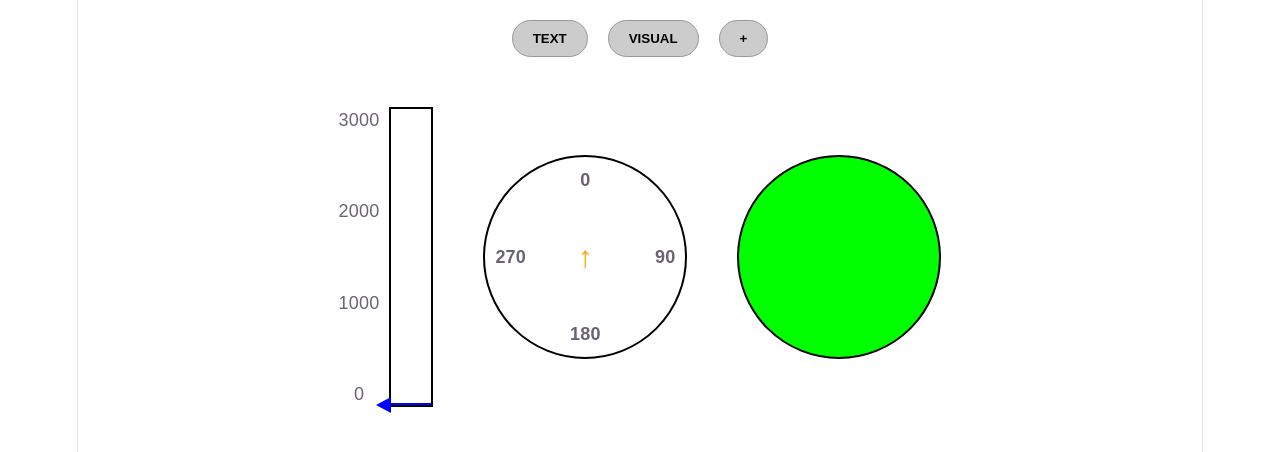
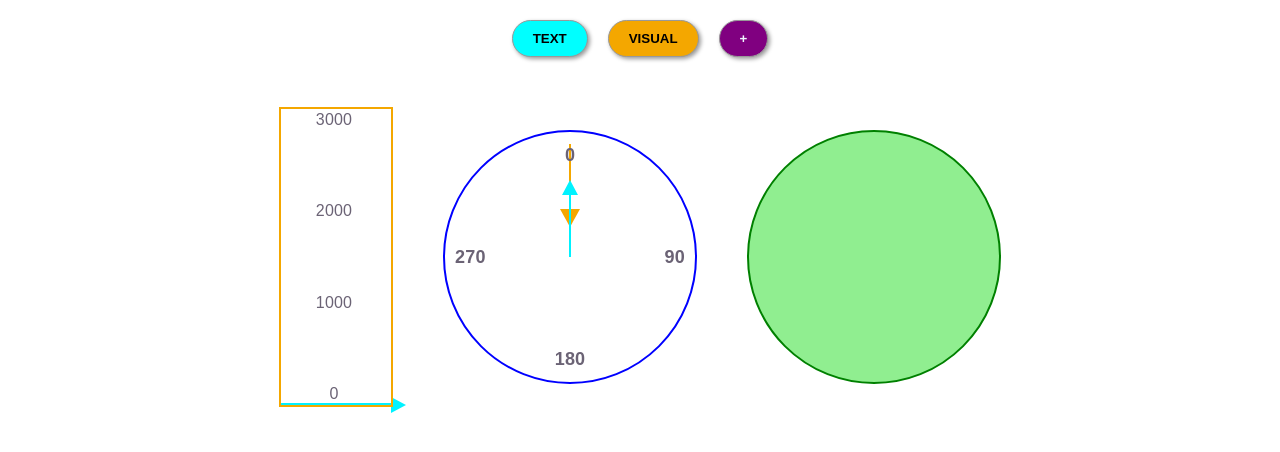
Before and after one commit to yad-azarya/flight-project, a React (Vite) app in the folder client/: page / in a window 1280 px wide. Shown: the top 452 px of the page. Built offline with nearby package versions, Linux system fonts and the light colour scheme; no server answers.

Commit message:
CSS editing.

```diff
--- a/client/src/App.css
+++ b/client/src/App.css
@@ -3,6 +3,7 @@
   font-family: Arial, sans-serif;
   text-align: center;
 }
+
 
 .controls button {
   margin: 0 10px;
@@ -12,6 +13,18 @@
   border: 1px solid #999;
   cursor: pointer;
   font-weight: bold;
+  box-shadow: 2px 2px 4px rgba(0, 0, 0, 0.4);
+}
+
+#text-btn {
+  background-color: aqua;
+}
+#visual-btn {
+  background-color: #f4a700;
+}
+#plus-btn {
+  background-color: purple;
+  color: aliceblue;
 }
 
 .text-view, .visual-view {
@@ -23,17 +36,26 @@
 }
 
 .text-card {
-  border: 1px solid #000;
+  border: 2px solid #000;
   border-radius: 50px;
   padding: 20px 40px;
   min-width: 100px;
+}
+
+.altitude-card {
+  border-color: darkorange;
+}
+.his-card {
+  border-color: blue;
+}
+.adi-card {
+  border-color: green;
 }
 
 .indicator {
   position: relative;
 }
 
-/* מחוון גובה */
 .altitude-indicator {
   display: flex;
   height: 300px;
@@ -42,33 +64,41 @@
   display: flex;
   flex-direction: column;
   justify-content: space-between;
-  margin-right: 10px;
+  position: absolute;
+  height: 100%;
+  width: 110px;
 }
+
+.alt-scale span {
+  font-size: medium;
+}
+
 .alt-bar {
-  width: 40px;
-  border: 2px solid #000;
+  width: 110px;
+  border: 2px solid #f4a700;
   position: relative;
 }
 .alt-marker {
   position: absolute;
   width: 100%;
-  border-top: 2px solid blue;
+  border-top: 2px solid rgb(0, 242, 255);
   transition: bottom 0.3s;
+  z-index: -2;
 }
-.arrow-left {
+.arrow-right {
   position: absolute;
-  left: -15px;
+  right: -15px;
   top: -8px;
   border-top: 8px solid transparent;
   border-bottom: 8px solid transparent;
-  border-right: 15px solid blue;
+  border-left: 15px solid rgb(0, 242, 255);
 }
 
 
 .his-indicator {
-  width: 200px;
-  height: 200px;
-  border: 2px solid #000;
+  width: 250px;
+  height: 250px;
+  border: 2px solid blue;
   border-radius: 50%;
   position: relative;
   display: flex;
@@ -82,28 +112,74 @@
   border-radius: 50%;
   transition: transform 0.5s;
 }
+
 .his-dial span { position: absolute; font-weight: bold; }
 .deg-0 { top: 10px; left: 50%; transform: translateX(-50%); }
 .deg-90 { right: 10px; top: 50%; transform: translateY(-50%); }
 .deg-180 { bottom: 10px; left: 50%; transform: translateX(-50%); }
 .deg-270 { left: 10px; top: 50%; transform: translateY(-50%); }
 
-.his-center-arrow {
-  font-size: 30px;
-  color: orange;
-  z-index: 10;
+.his-marker {
+  position: absolute;
+  width: 2px;
+  height: 25%;
+  background-color: rgb(0, 242, 255);
+  bottom: 50%;
+  left: 50%;
+  transform: translateX(-50%);
+}
+.arrow-up {
+position: absolute;
+  top: -15px;
+  left: 50%;
+  transform: translateX(-50%);
+
+  border-right: 8px solid transparent;
+  border-left: 8px solid transparent;
+  border-bottom: 15px solid rgb(0, 242, 255);
+  border-top: none;
 }
 
-/* מחוון ADI */
+.rotating-container {
+  position: absolute;
+  width: 100%;
+  height: 100%;
+  top: 0;
+  left: 0;
+  transition: transform 0.5s ease-out;
+  z-index: -12;
+}
+.rotating-arrow {
+  position: absolute;
+  top: 77px;
+  left: 50%;
+  transform: translateX(-50%);
+
+  border-left: 10px solid transparent;
+  border-right: 10px solid transparent;
+  border-top: 18px solid #f4a700;
+  border-bottom: none;
+}
+
+.rotating-line {
+  position: absolute;
+  width: 2px;
+  background-color: #f4a700;
+  top: 12px;
+  height: 65px;
+  left: 50%;
+  transform: translateX(-50%);
+}
+
+
 .adi-indicator {
-  width: 200px;
-  height: 200px;
-  border: 2px solid #000;
+  width: 250px;
+  height: 250px;
+  border: 2px solid green;
   border-radius: 50%;
   transition: background-color 0.5s;
 }
 
-/* מודל (Dialog) */
 .dialog-overlay {
   position: fixed;
   top: 0; left: 0; right: 0; bottom: 0;
--- a/client/src/App.tsx
+++ b/client/src/App.tsx
@@ -48,20 +48,20 @@ function App() {
 
   const getAdiColor = (adi: number) => {
     if(adi === 100)
-      return `rgb(0, 0, 255)`;
+      return 'blue';
     else if(adi === 0){
-      return `rgb(0, 255, 0)`;
+      return 'lightgreen';
     } else {
-      return `rgb(255,255,255)`;
+      return 'white';
     }
   };
 
   return (
     <div className="App">
       <header className="controls">
-        <button onClick={() => setViewMode('text')}>TEXT</button>
-        <button onClick={() => setViewMode('visual')}>VISUAL</button>
-        <button onClick={() => {
+        <button id='text-btn' onClick={() => setViewMode('text')}>TEXT</button>
+        <button id='visual-btn' onClick={() => setViewMode('visual')}>VISUAL</button>
+        <button id='plus-btn' onClick={() => {
           setFormData({
             altitude: String(data.altitude),
             his: String(data.his),
@@ -73,9 +73,9 @@ function App() {
 
       {viewMode === 'text' && (
         <div className="text-view">
-          <div className="text-card"><h3>Altitude</h3><p>{data.altitude}</p></div>
-          <div className="text-card"><h3>HIS</h3><p>{data.his}</p></div>
-          <div className="text-card"><h3>ADI</h3><p>{data.adi}</p></div>
+          <div className="text-card altitude-card"><h3>Altitude</h3><p>{data.altitude}</p></div>
+          <div className="text-card his-card"><h3>HIS</h3><p>{data.his}</p></div>
+          <div className="text-card adi-card"><h3>ADI</h3><p>{data.adi}</p></div>
         </div>
       )}
 
@@ -87,7 +87,7 @@ function App() {
             </div>
             <div className="alt-bar">
               <div className="alt-marker" style={{ bottom: `${(data.altitude / 3000) * 100}%` }}>
-                <div className="arrow-left"></div>
+                <div className="arrow-right"></div>
               </div>
             </div>
           </div>
@@ -99,7 +99,13 @@ function App() {
               <span className="deg-180">180</span>
               <span className="deg-270">270</span>
             </div>
-            <div className="his-center-arrow">↑</div>
+            <div className="his-marker" >
+              <div className="arrow-up" ></div>
+            </div>
+            <div className="rotating-container" style={{ transform: `rotate(${data.his}deg)`}}>
+              <div className="rotating-arrow" ></div>
+              <div className="rotating-line"></div>
+            </div>
           </div>
 
           <div className="indicator adi-indicator" style={{ backgroundColor: getAdiColor(data.adi) }}>
--- a/client/src/index.css
+++ b/client/src/index.css
@@ -55,7 +55,6 @@
   max-width: 100%;
   margin: 0 auto;
   text-align: center;
-  border-inline: 1px solid var(--border);
   min-height: 100svh;
   display: flex;
   flex-direction: column;
```
